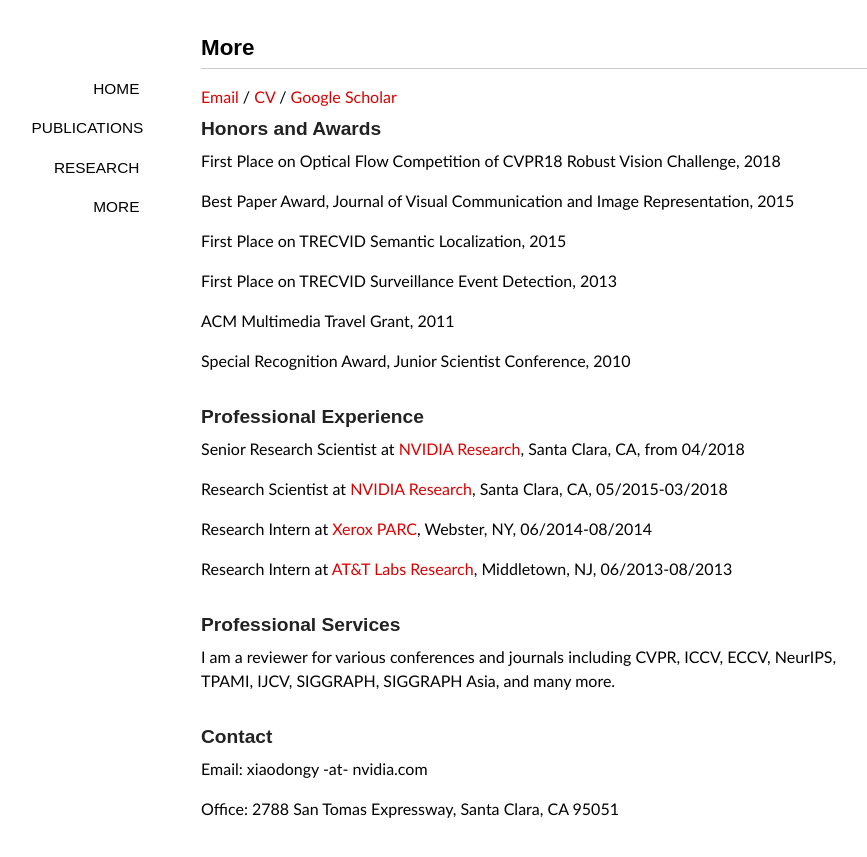
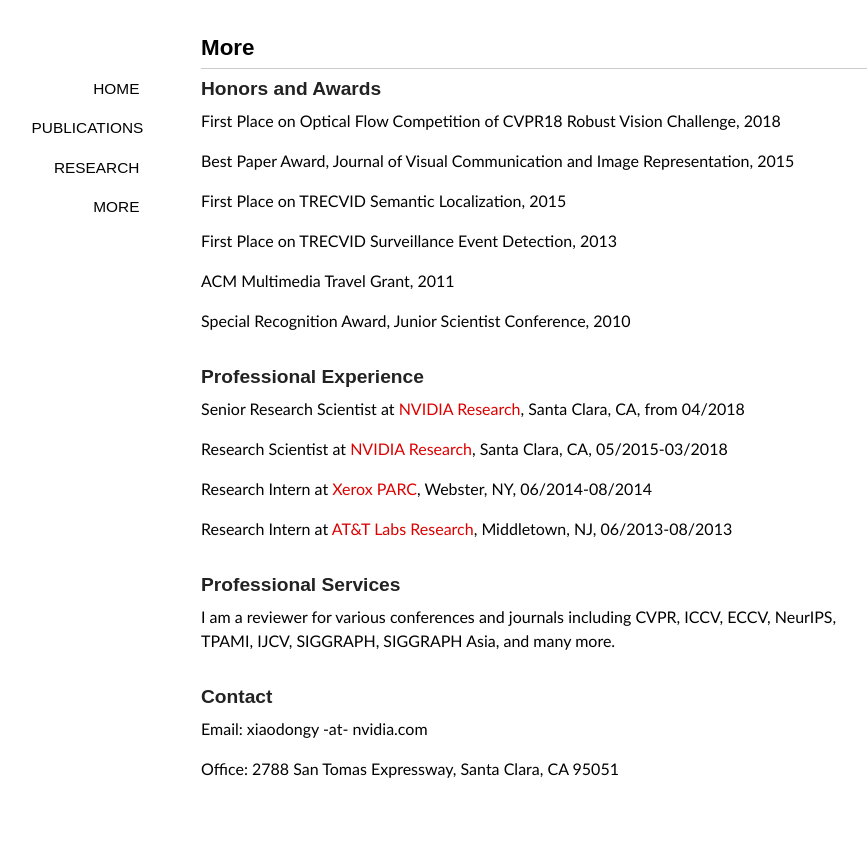
Before and after one commit to xiaodongyang/xiaodongyang.github.io, a Jekyll site: the page built from more/index.md, in a window 1280 px wide. Shown: the top 857 px of the page, without its empty margins (94-961 px from the left). Built offline with Jekyll 4.4.1, drawn with Linux system fonts in a browser that asks for light colours; some web fonts are replaced.

Commit message:
Update index.md

```diff
--- a/more/index.md
+++ b/more/index.md
@@ -3,8 +3,6 @@
 title: More
 comments: no
 ---
-
-[Email](mailto:xiaodongy@nvidia.com) / [CV](/publications/papers/cv.pdf) / [Google Scholar](http://scholar.google.com/citations?user=yWsMg_gAAAAJ&hl=en)
 
 ### Honors and Awards
 
```
